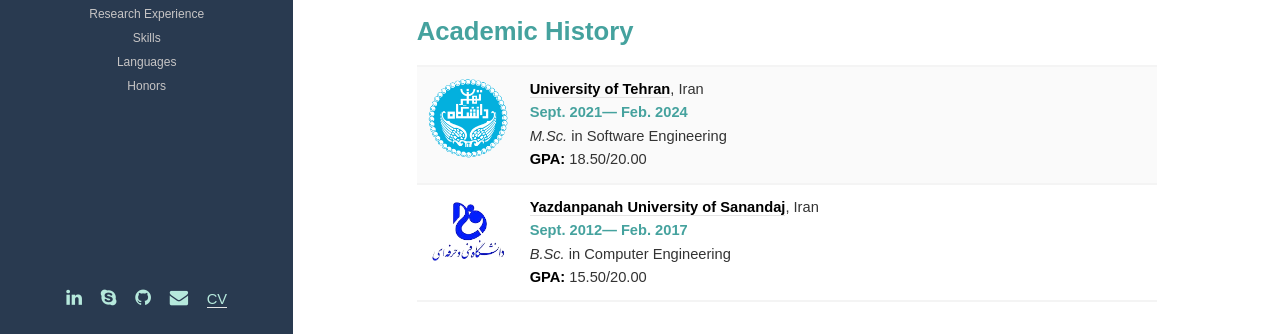
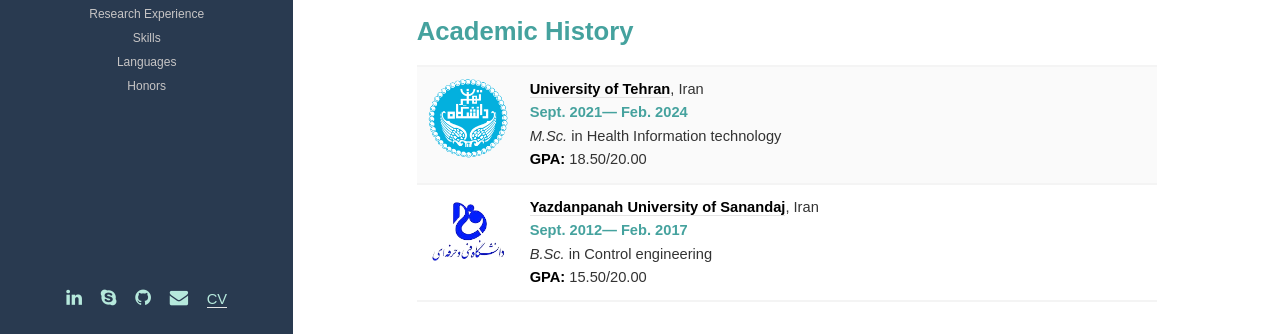
Before and after one commit to ard9/Ard9-cv, a plain HTML site: page index.html in a window 1280 px wide. Shown: the part 466-802 px from the top of the page. Drawn offline with Linux system fonts and the light colour scheme.

Commit message:
Update index.html

```diff
--- a/index.html
+++ b/index.html
@@ -131,7 +131,7 @@
 							<td style="vertical-align:top;">
 								<b><a href="http://ut.ac.ir/en">University of Tehran</a></b>, Iran
 								<div id="date_strong" align="left"> Sept. 2021&mdash; Feb. 2024</div>
-								<i>M.Sc.</i> in Software Engineering<br>
+								<i>M.Sc.</i> in Health Information technology<br>
 								<b>GPA:</b> 18.50/20.00<br>
 								</div>
 						</td>
@@ -142,7 +142,7 @@
 							<td style="vertical-align:top;">
 								<b><a href="http://ut.ac.ir/en">Yazdanpanah University of Sanandaj</a></b>, Iran
 								<div id="date_strong" align="left"> Sept. 2012&mdash; Feb. 2017</div>
-								<i>B.Sc.</i> in Computer Engineering<br>
+								<i>B.Sc.</i> in Control engineering<br>
 								<b>GPA:</b> 15.50/20.00<br>
 								</div>
 						</td>
```
